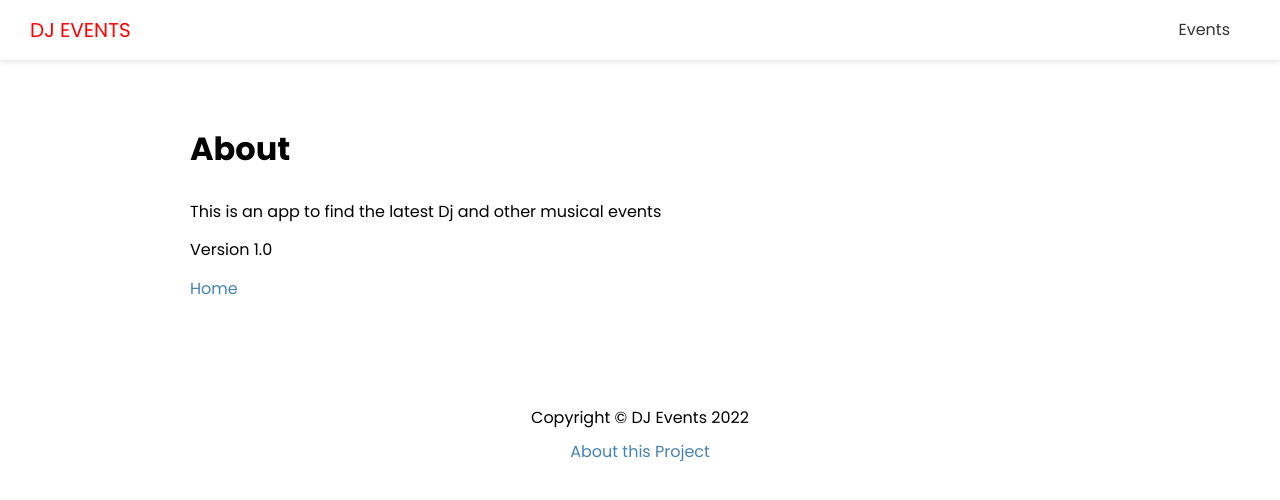
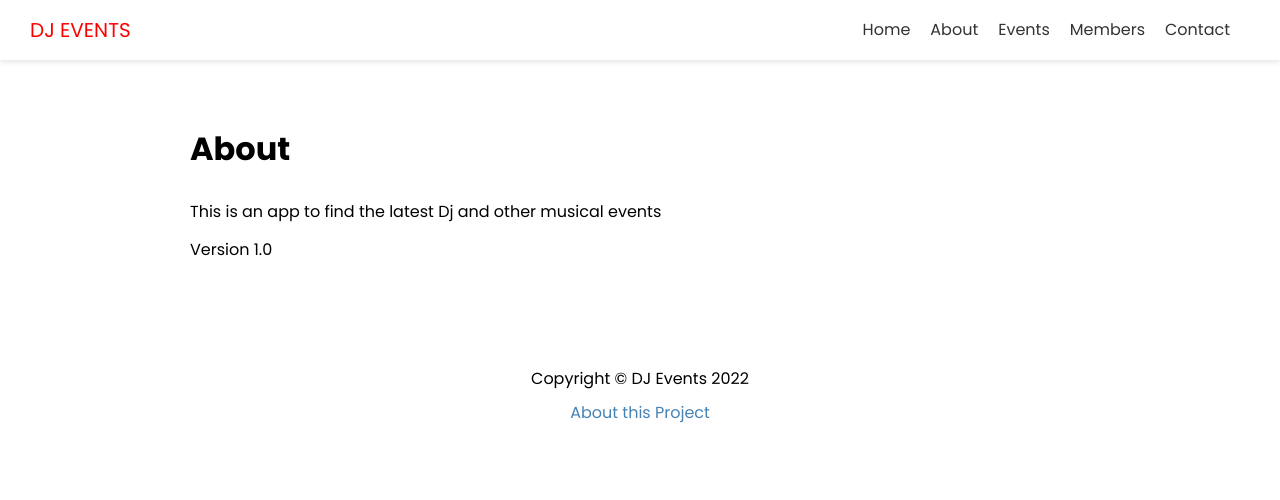
Before and after one commit to Bwogi/fun-dj-events-nearby, a Next.js app in the folder client/: page /about in a window 1280 px wide. Shown: the top 500 px of the page. Built offline with nearby package versions, Linux system fonts and the light colour scheme.

Commit message:
added 404 page for error route handling

```diff
--- a/client/components/Header.js
+++ b/client/components/Header.js
@@ -12,8 +12,28 @@ export default function Header() {
       <nav>
         <ul>
           <li>
+            <Link href="/">
+              <a>Home</a>
+            </Link>
+          </li>
+          <li>
+            <Link href="/about">
+              <a>About</a>
+            </Link>
+          </li>
+          <li>
             <Link href="/events">
               <a>Events</a>
+            </Link>
+          </li>
+          <li>
+            <Link href="/members">
+              <a>Members</a>
+            </Link>
+          </li>
+          <li>
+            <Link href="/contact">
+              <a>Contact</a>
             </Link>
           </li>
         </ul>
--- a/client/pages/about.js
+++ b/client/pages/about.js
@@ -7,7 +7,6 @@ export default function AboutPage() {
       <h1>About</h1>
       <p>This is an app to find the latest Dj and other musical events</p>
       <p>Version 1.0</p>
-      <Link href="/">Home</Link>
     </Layout>
   );
 }
--- a/client/pages/contact.js
+++ b/client/pages/contact.js
@@ -4,7 +4,6 @@ export default function ContactPage() {
   return (
     <Layout>
       <h1>Contact</h1>
-      <Link href="/">Home</Link>
     </Layout>
   );
 }
--- a/client/pages/events/index.js
+++ b/client/pages/events/index.js
@@ -4,8 +4,7 @@ import Layout from "../../components/Layout";
 export default function EventsPage() {
   return (
     <Layout title="The Events">
-      <h1>Events Page</h1>
-      <Link href="/">Home</Link>
+      <h1>Events</h1>
     </Layout>
   );
 }
--- a/client/pages/members/index.js
+++ b/client/pages/members/index.js
@@ -5,7 +5,6 @@ export default function MembersPage() {
   return (
     <Layout title="The Members">
       <h1>Members</h1>
-      <Link href="/">Home</Link>
     </Layout>
   );
 }
--- /dev/null
+++ b/package.json
@@ -0,0 +1,5 @@
+{
+  "dependencies": {
+    "react-icons": "^4.3.1"
+  }
+}
```
Also changed, not shown: client/pages/404.js (added, +18 -0 lines), client/styles/404.module.css (added, +10 -0 lines), 1 other file (tests, documents, lock files or other folders).
